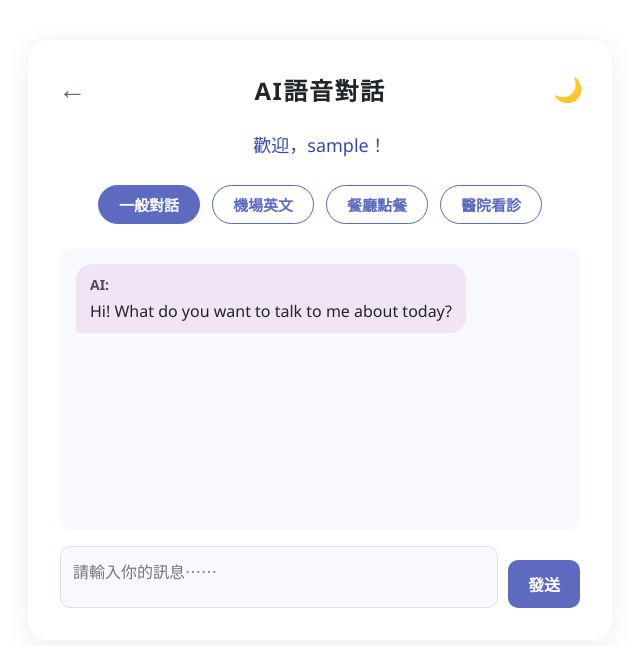
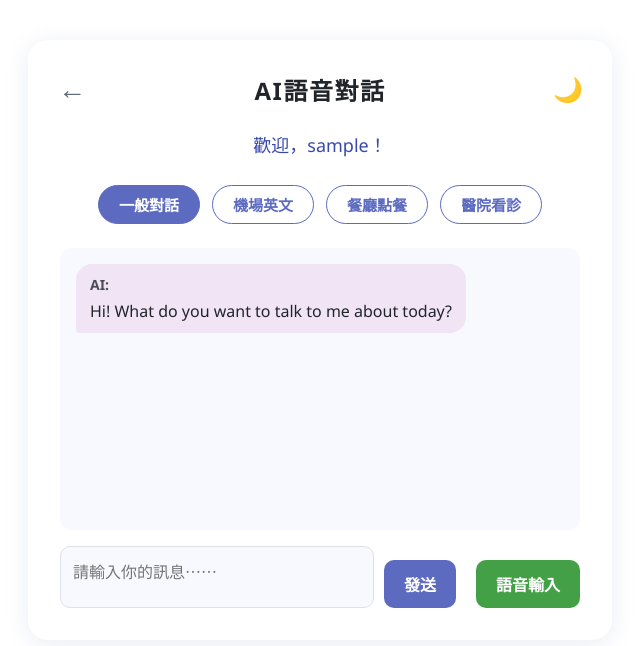
Before and after one commit to kimi0217/webpage-project, a React (Create React App) app: page /ai-chat in a window 1280 px wide. Shown: the top 646 px of the page, without its empty margins (320-960 px from the left). Built offline with nearby package versions, Linux system fonts and the light colour scheme; no server answers; sample sign-in values are in the browser's storage.

Commit message:
恢復語音輸入功能

```diff
--- a/src/pages/AiChatPage.css
+++ b/src/pages/AiChatPage.css
@@ -197,3 +197,23 @@ body.dark-mode {
     box-shadow: none;
   }
 }
+
+.aichat-sttbtn {
+  padding: 12px 20px;
+  border-radius: 10px;
+  background: #43a047;
+  color: #fff;
+  font-weight: 600;
+  border: none;
+  font-size: 16px;
+  cursor: pointer;
+  transition: background-color 0.2s ease, transform 0.2s ease;
+  margin-left: 10px;
+}
+.aichat-sttbtn:hover {
+  background-color: #2e7031;
+}
+.aichat-sttbtn:disabled {
+  background-color: #bdbdbd;
+  cursor: not-allowed;
+}
--- a/src/pages/AiChatPage.js
+++ b/src/pages/AiChatPage.js
@@ -1,12 +1,11 @@
-import React, { useState } from 'react';
+import React, { useState, useRef } from 'react';
 import PageHeader from '../components/PageHeader';
 import { useAuth } from '../contexts/AuthContext';
 import './AiChatPage.css';
 import { collection, addDoc } from 'firebase/firestore';
 import { db } from '../firebase';
 
-const GEMINI_API_KEY = process.env.REACT_APP_GEMINI_API_KEY; // 請記得替換成你的金鑰
-
+const GEMINI_API_KEY = process.env.REACT_APP_GEMINI_API_KEY;
 
 const SCENARIOS = [
   { key: 'default', label: '一般對話', prompt: 'Hi! What do you want to talk to me about today?' },
@@ -23,8 +22,35 @@ function AiChatPage() {
   ]);
   const [input, setInput] = useState('');
   const [loading, setLoading] = useState(false);
+  const [isListening, setIsListening] = useState(false);
+  const recognitionRef = useRef(null);
 
-  // 切換情境 (邏輯不變)
+  // 語音辨識啟動
+  function startListening() {
+    if ('webkitSpeechRecognition' in window || 'SpeechRecognition' in window) {
+      const SpeechRecognition = window.SpeechRecognition || window.webkitSpeechRecognition;
+      const recognition = new SpeechRecognition();
+      recognition.lang = 'zh-TW'; // 可改 en-US, zh-TW
+      recognition.interimResults = false;
+      recognition.maxAlternatives = 1;
+
+      recognition.onstart = () => setIsListening(true);
+      recognition.onend = () => setIsListening(false);
+      recognition.onerror = () => setIsListening(false);
+
+      recognition.onresult = (event) => {
+        const transcript = event.results[0][0].transcript;
+        setInput(transcript);
+      };
+
+      recognitionRef.current = recognition;
+      recognition.start();
+    } else {
+      alert('您的瀏覽器不支援語音辨識，請使用 Chrome 或 Edge。');
+    }
+  }
+
+  // 切換情境
   function handleScenarioChange(key) {
     const selected = SCENARIOS.find(s => s.key === key);
     setScenario(key);
@@ -32,7 +58,7 @@ function AiChatPage() {
     setInput('');
   }
 
-  // 發送訊息 (邏輯不變)
+  // 發送訊息
   async function handleSend() {
     if (!input.trim()) return;
     const newMessages = [...messages, { role: 'user', content: input }];
@@ -133,6 +159,13 @@ function AiChatPage() {
         >
           發送
         </button>
+        <button
+          className="aichat-sttbtn"
+          onClick={startListening}
+          disabled={loading || isListening}
+        >
+          {isListening ? '辨識中...' : '語音輸入'}
+        </button>
       </div>
     </div>
   );
```
